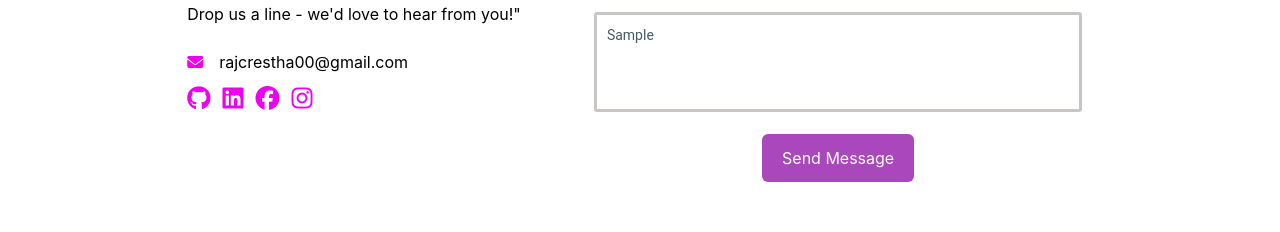
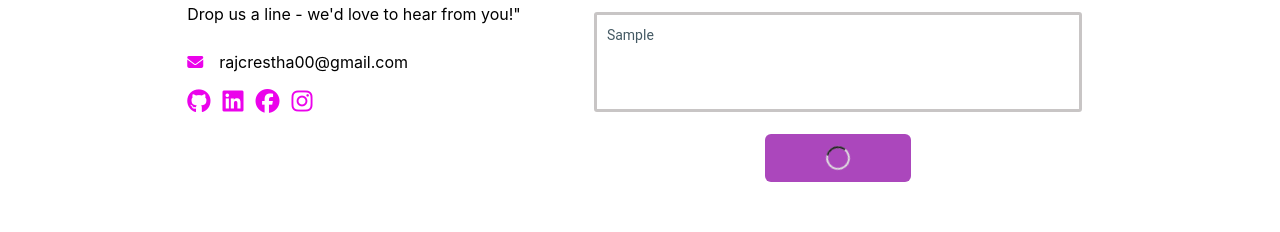
Before and after one commit to Raj-Stha/Rj-Portfolio, a React (Create React App) app: page / in a window 1280 px wide. Both pictures are taken after typing "Sample", "name@example.com", "Sample" into the empty fields and a click on the button "Send Message". Shown: the part 1681-1913 px from the top of the page. Built offline with nearby package versions, Linux system fonts and the light colour scheme.

Commit message:
UI fixes on Contact and Footer

```diff
--- a/public/index.html
+++ b/public/index.html
@@ -9,7 +9,7 @@
     <meta name="description" content="Raj Shrestha Portfolio" />
     <meta
       name="keywords"
-      content="Portfolio, Portfolio, React, Raj Shrestha, Raj Shrestha Portfolio, Rj,  Rj-Portfolio, Rj Portfolio, React Js, React, NodeJs, Html, CSS, JavaScript, Coding, Free Code, Movie, Drama, Profile, Job Portal, Employee"
+      content="Raj Shrestha Portfolio, Portfolio, Port-folio, React, Raj Shrestha, Portfolio Site, React Portfolio Site, Rj,  Rj-Portfolio, Rj Portfolio, React Js, React, NodeJs, Html, CSS, JavaScript, Coding, Free Code, Movie, Drama, Profile, Job Portal, Employee"
     />
     <meta name="author" content="Raj Shrestha" />
     <link rel="apple-touch-icon" href="%PUBLIC_URL%/logo192.png" />
--- a/src/App.css
+++ b/src/App.css
@@ -96,6 +96,10 @@
   border-bottom: 3px solid rgb(211, 97, 211);
 }
 
+.social-media:hover {
+  color: rgb(233, 7, 233);
+}
+
 @media only screen and (max-width: 640px) {
   .active {
     border-bottom: none;
--- a/src/components/Footer.js
+++ b/src/components/Footer.js
@@ -23,7 +23,7 @@ const Footer = () => {
         </p>
         <div className=" w-[18%]  pb-2 pr-[6%] m-lg:w-[10%]  m-sm:w-[14%]">
           <i
-            className="fa-solid fa-arrow-up text-purple-50  text-lg px-4 py-2 bg-purple-500 rounded-full hover:bg-purple-900  shadow-lg hover:text-white m-lg:px-3 m-lg:py-1 m-sm:px-3 m-sm:py-1"
+            className="fa-solid fa-arrow-up text-purple-50  text-lg px-4 py-2 bg-purple-500 rounded-full hover:bg-purple-700  shadow-lg hover:text-white m-lg:px-3 m-lg:py-1 m-sm:px-3 m-sm:py-1"
             onClick={scrolltop}
           ></i>
         </div>
--- a/src/components/Homepage/ContactUs.js
+++ b/src/components/Homepage/ContactUs.js
@@ -5,10 +5,11 @@ import emailjs from "@emailjs/browser";
 import * as Yup from "yup";
 import { useSelector } from "react-redux";
 import { toast } from "react-toastify";
-
+import { Spinner } from "@material-tailwind/react";
 const ContactUs = () => {
   const data = useSelector((state) => state.userInfo.userData);
   const form = useRef();
+  const [isLoad, setLoad] = useState(false);
   const contactSchema = Yup.object().shape({
     fullName: Yup.string()
       .matches(/^[a-zA-Z_ ]*$/, "Name should only contain alphabets")
@@ -28,6 +29,7 @@ const ContactUs = () => {
     },
     validationSchema: contactSchema,
     onSubmit: async (value, { resetForm }) => {
+      setLoad(true);
       emailjs
         .sendForm("service_51e8nfi", "template_0u778hk", form.current, {
           publicKey: "NWmUJ0z4KKnlh24N3",
@@ -37,8 +39,10 @@ const ContactUs = () => {
             setFormSubmmited(true);
             resetForm();
             toast(" ☑️ Submitted Successfully");
+            setLoad(false);
           },
           (error) => {
+            setLoad(false);
             toast.error(error);
           }
         );
@@ -76,14 +80,17 @@ const ContactUs = () => {
                 <p>Let's Transform Ideas into Action! </p>
                 <p>Drop us a line - we'd love to hear from you!"</p>
               </div>
-              <div className="flex items-center space-x-4 m-lg:text-sm">
+              <div className="inline-block">
+                <a
+                  href="mailto:rajcrestha00@gmail.com"
+                  className="flex items-center space-x-4 m-lg:text-sm hover:text-purple-400"
+                >
                   <i
                     className={`fa-solid fa-envelope  ${
                       data.darkMode ? "text-white" : "primary-color"
                     }`}
                   ></i>
-                <a href="mailto:rajcrestha00@gmail.com">
-                  rajcrestha00@gmail.com
+                  <p className="">rajcrestha00@gmail.com</p>
                 </a>
               </div>
               <div
@@ -91,10 +98,34 @@ const ContactUs = () => {
                   data.darkMode ? "text-white" : "primary-color"
                 }`}
               >
-                <i className="fa-brands fa-github"></i>
-                <i className="fa-brands fa-linkedin"></i>
-                <i className="fa-brands fa-facebook"></i>
-                <i className="fa-brands fa-instagram"></i>
+                <a
+                  href="https://github.com/Raj-Stha"
+                  target="_blank"
+                  rel="noreferrer"
+                >
+                  <i className="fa-brands fa-github hover:text-purple-400 cursor-pointer"></i>
+                </a>
+                <a
+                  href="https://www.linkedin.com/in/raj-crestha-703baa264"
+                  target="_blank"
+                  rel="noreferrer"
+                >
+                  <i className="fa-brands fa-linkedin   hover:text-purple-400  cursor-pointer"></i>
+                </a>
+                <a
+                  href="https://www.facebook.com/profile.php?id=100004412295344"
+                  target="_blank"
+                  rel="noreferrer"
+                >
+                  <i className="fa-brands fa-facebook  hover:text-purple-400 cursor-pointer"></i>
+                </a>
+                <a
+                  href="https://www.instagram.com/raj._.stha"
+                  target="_blank"
+                  rel="noreferrer"
+                >
+                  <i className="fa-brands fa-instagram hover:text-purple-400 cursor-pointer"></i>
+                </a>
               </div>
             </div>
           </div>
@@ -141,9 +172,6 @@ const ContactUs = () => {
                 )}
               </div>
               <div className="pb-4">
-                {/* <label htmlFor="fullName" className="">
-                Message
-              </label> */}
                 <Textarea
                   color="purple"
                   variant="static"
@@ -160,12 +188,22 @@ const ContactUs = () => {
                 )}
               </div>
               <div className="w-[100%] flex justify-center">
+                {isLoad ? (
+                  <button
+                    type="button"
+                    disabled
+                    className="mx-auto w-[30%] m-lg:w-[32%] m-md:w-[40%]  bg-purple-400 px-5 py-3 m-lg:py-[10px]   m-md:py-[10px] m-sm:w-[50%] m-sm:py-[8px] rounded-md text-white"
+                  >
+                    <Spinner className="mx-auto" />
+                  </button>
+                ) : (
                   <button
                     type="submit"
-                  className="mx-auto  bg-purple-400 px-5 py-3 m-lg:text-sm m-sm:text-xs m-sm:px-4  rounded-md text-white"
+                    className="mx-auto w-[30%] m-lg:w-[32%]  m-md:w-[40%]  bg-purple-400 px-5 py-3 m-lg:text-sm m-sm:text-xs m-sm:w-[50%] m-sm:px-4  rounded-md text-white hover:bg-purple-500"
                   >
                     Send Message
                   </button>
+                )}
               </div>
             </form>
           </div>
```
Lines whose indentation alone changed are shown as unchanged.
